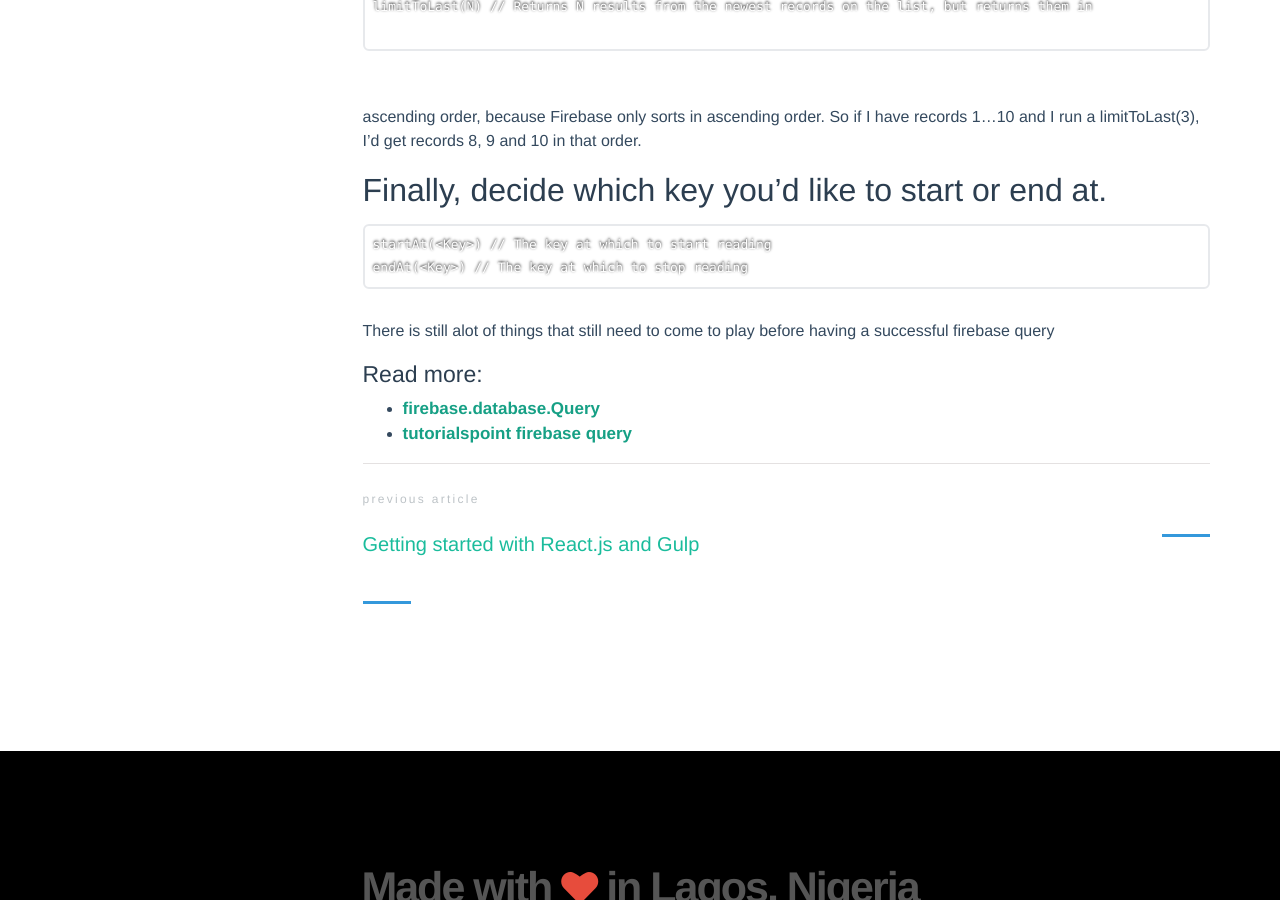
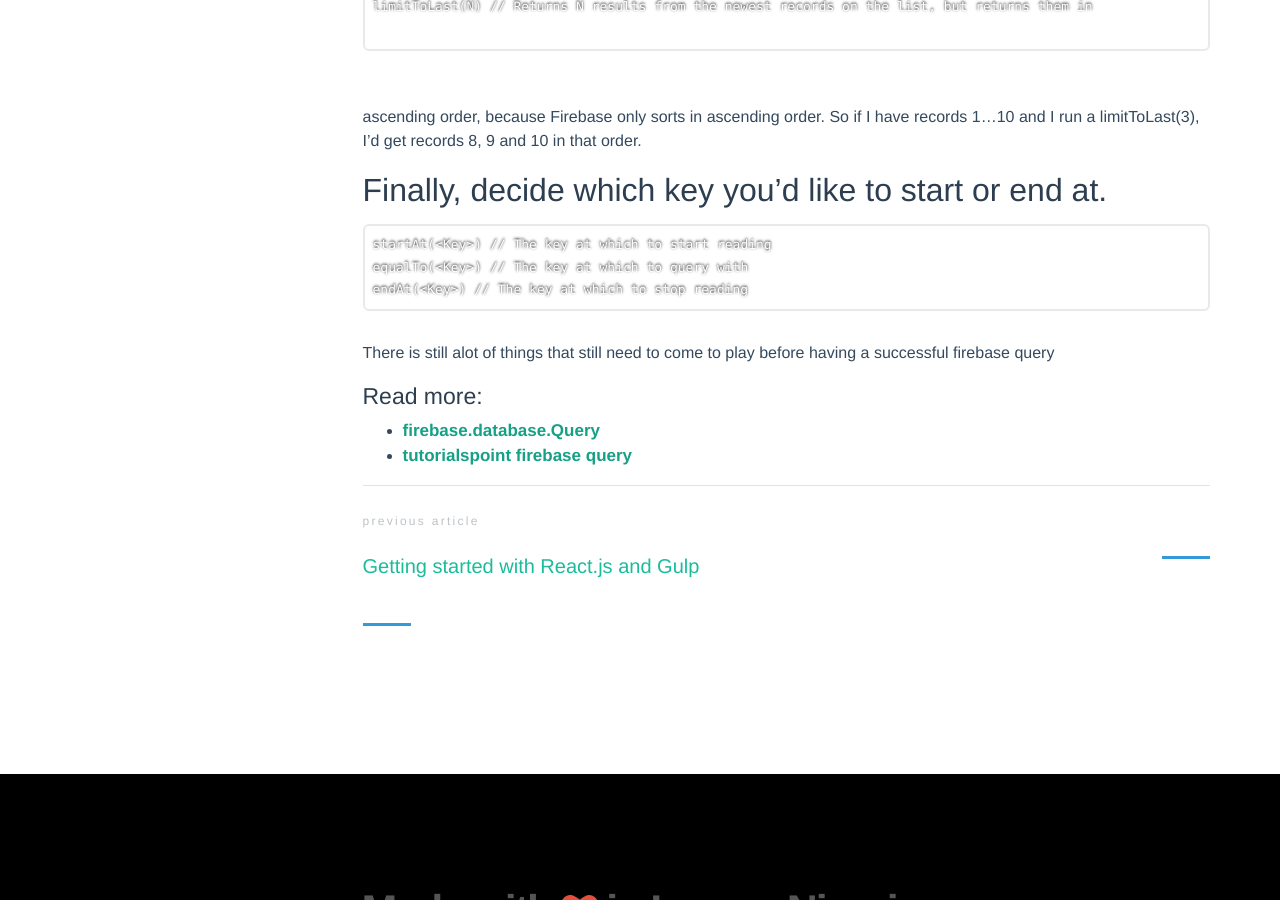
Before and after one commit to hurlatunde/hurlatunde.github.io, a Jekyll site: the page built from _posts/2017-01-05-firebase-query-methods.md, in a window 1280 px wide and 900 px high, scrolled down 1095 px. Built offline with Jekyll 4.4.1, drawn with Linux system fonts in a browser that asks for light colours; comment, search, counter and statistics services are not loaded.

Commit message:
added blog update

```diff
--- a/_posts/2017-01-05-firebase-query-methods.md
+++ b/_posts/2017-01-05-firebase-query-methods.md
@@ -1,7 +1,7 @@
 ---
 layout: post
 title: Firebase Query method
-excerpt: "A more human understanding of firebase equerys"
+excerpt: "A more human understanding of firebase query"
 categories: [Firebase, Query]
 comments: true
 tags:
@@ -36,6 +36,7 @@ ascending order, because Firebase only sorts in ascending order. So if I have re
 
 {% highlight javascript %}
 startAt(<Key>) // The key at which to start reading
+equalTo(<Key>) // The key at which to query with
 endAt(<Key>) // The key at which to stop reading
 {% endhighlight %}
 
```
